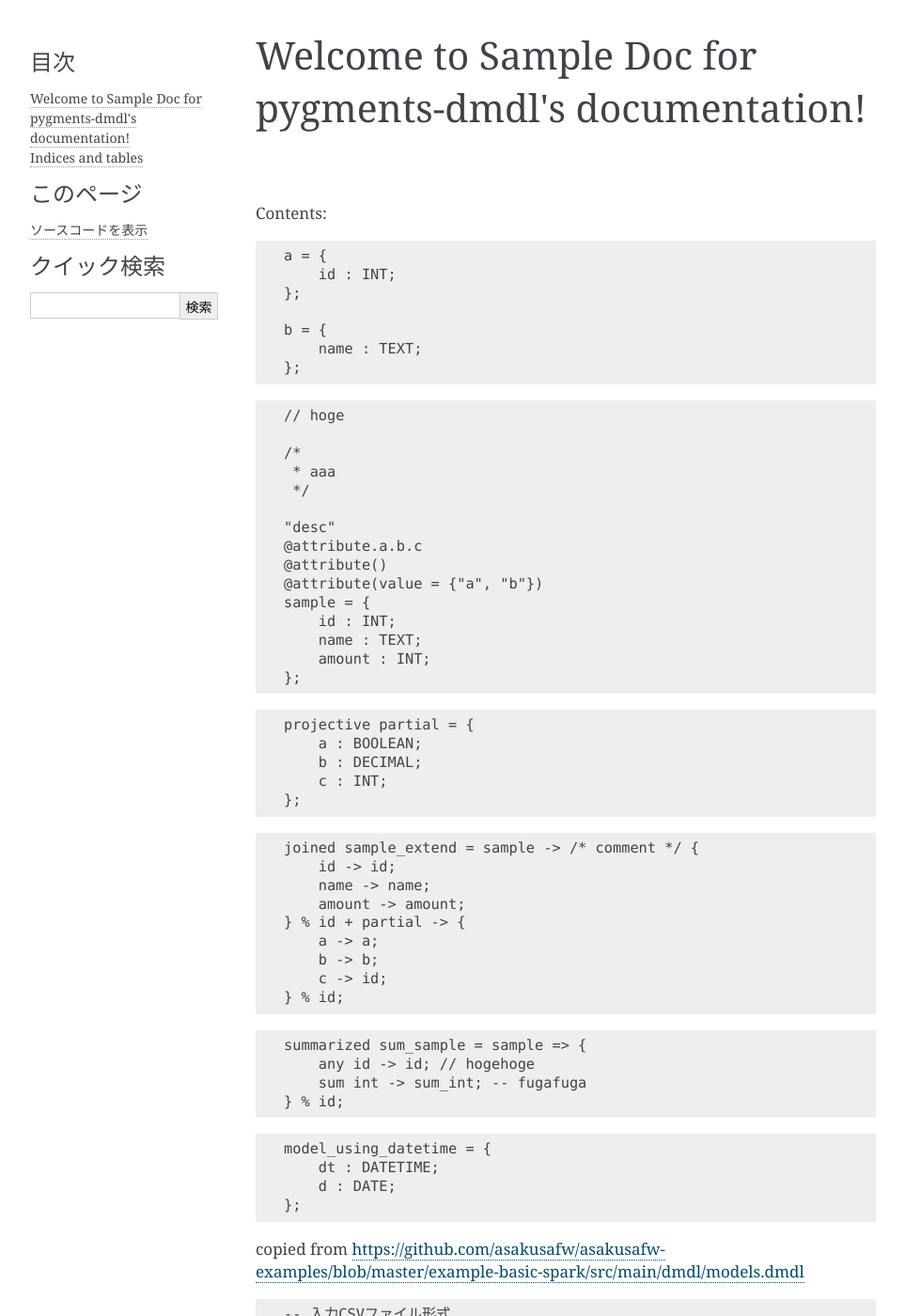
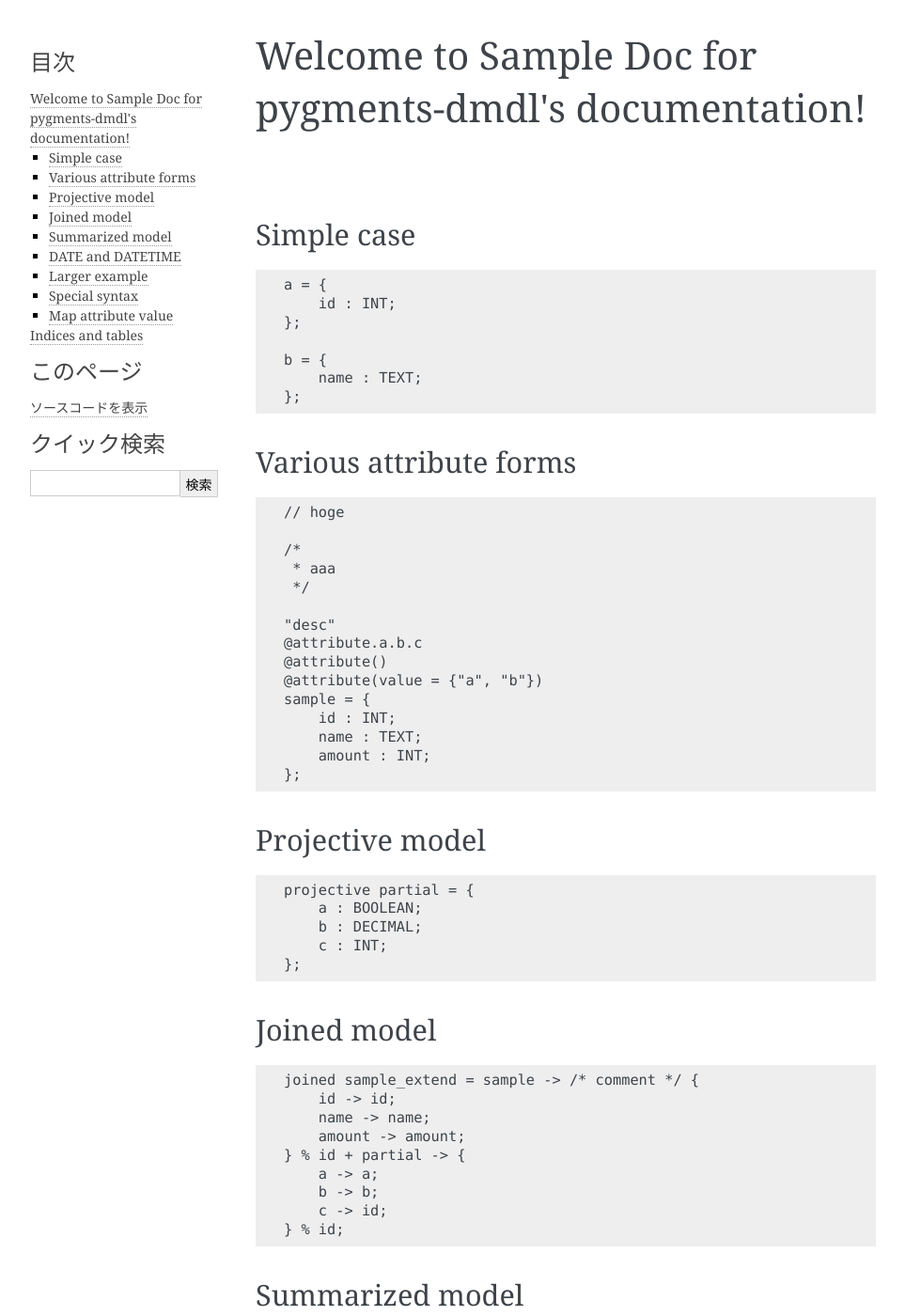
Before and after one commit to cocoatomo/pygments-dmdl, a Sphinx documentation site: the page built from Doc/source/index.rst, in a window 1280 px wide and 1400 px high. Shown: the whole window at 94% size, without its empty margins (148-1111 px from the left). Built offline with Sphinx 7.4.7, drawn with Linux system fonts in a browser that asks for light colours; some of the changed text lies outside the part shown.

Commit message:
Add section titles

```diff
--- a/Doc/source/index.rst
+++ b/Doc/source/index.rst
@@ -6,7 +6,8 @@
 Welcome to Sample Doc for pygments-dmdl's documentation!
 ========================================================
 
-Contents:
+Simple case
+-----------
 
 .. toctree::
    :maxdepth: 2
@@ -20,6 +21,9 @@ Contents:
    b = {
        name : TEXT;
    };
+
+Various attribute forms
+-----------------------
 
 .. code-block:: dmdl
 
@@ -39,6 +43,9 @@ Contents:
        amount : INT;
    };
 
+Projective model
+----------------
+
 .. code-block:: dmdl
 
    projective partial = {
@@ -46,6 +53,9 @@ Contents:
        b : DECIMAL;
        c : INT;
    };
+
+Joined model
+------------
 
 .. code-block:: dmdl
 
@@ -59,6 +69,9 @@ Contents:
        c -> id;
    } % id;
 
+Summarized model
+----------------
+
 .. code-block:: dmdl
 
    summarized sum_sample = sample => {
@@ -66,12 +79,18 @@ Contents:
        sum int -> sum_int; -- fugafuga
    } % id;
 
+DATE and DATETIME
+-----------------
+
 .. code-block:: dmdl
 
    model_using_datetime = {
        dt : DATETIME;
        d : DATE;
    };
+
+Larger example
+--------------
 
 copied from https://github.com/asakusafw/asakusafw-examples/blob/master/example-basic-spark/src/main/dmdl/models.dmdl
 
@@ -238,6 +257,9 @@ copied from https://github.com/asakusafw/asakusafw-examples/blob/master/example-
        message : TEXT;
    };
 
+Special syntax
+--------------
+
 .. code-block:: dmdl
 
    ellipsis_sample = {
@@ -312,6 +334,9 @@ copied from https://github.com/asakusafw/asakusafw-examples/blob/master/example-
        ...
    };
 
+Map attribute value
+-------------------
+
 .. code-block:: dmdl
 
    @attribute(
```
